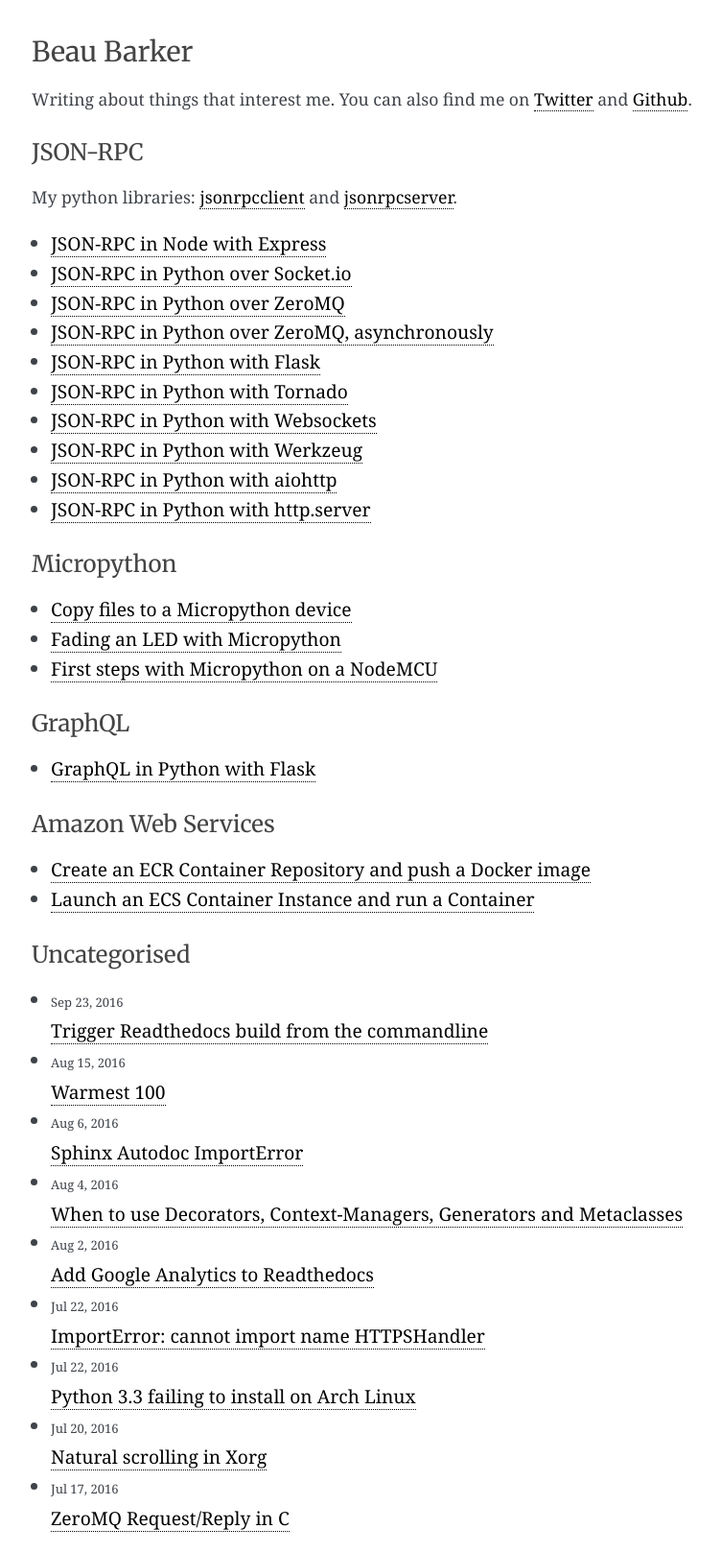
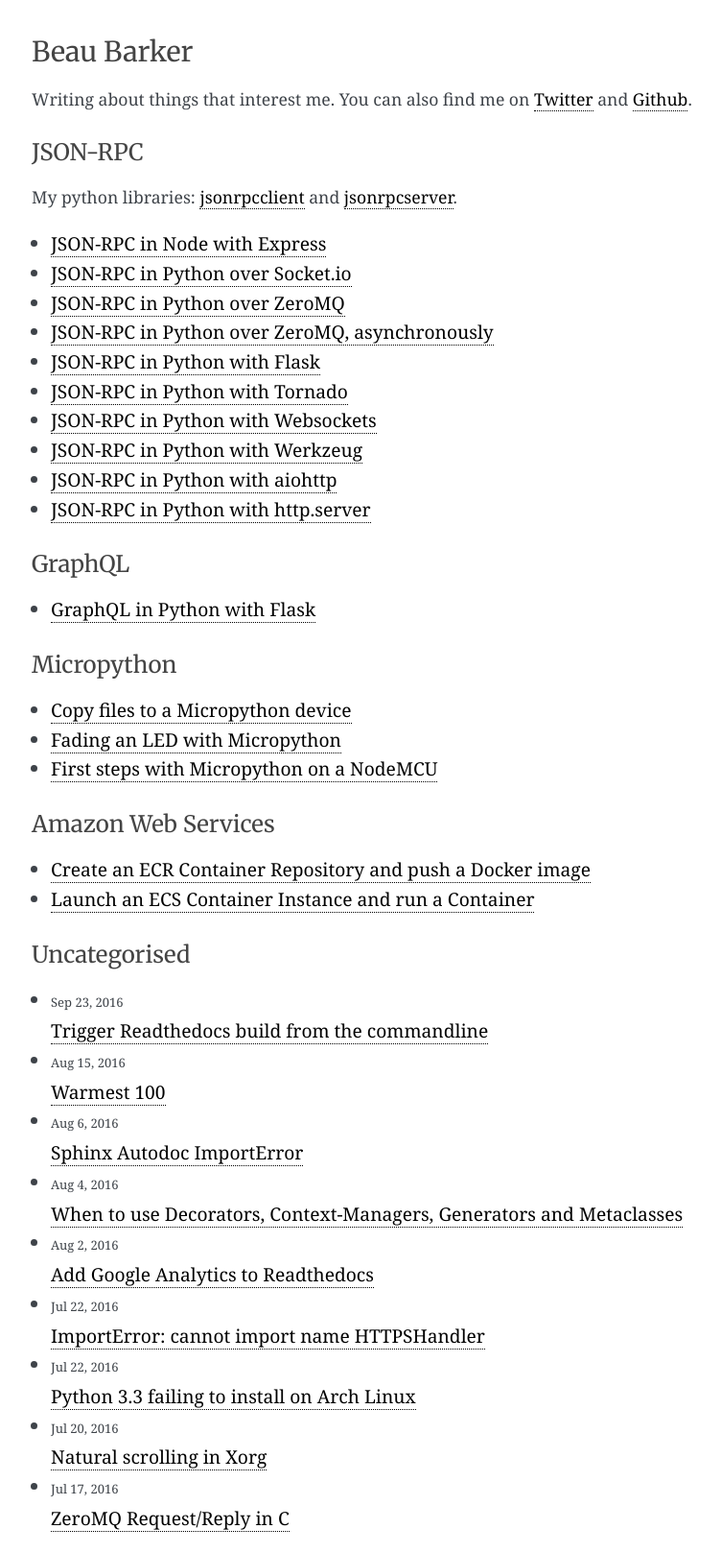
Before and after one commit to explodinglabs/explodinglabs.github.io, a Jekyll site: the page built from index.html, in a window 1280 px wide. Shown: the whole page at 96% size, without its empty margins (227-979 px from the left). Built offline with Jekyll 4.4.1, drawn with Linux system fonts in a browser that asks for light colours; some web fonts are replaced.

Commit message:
Reordered collections

```diff
--- a/_config.yml
+++ b/_config.yml
@@ -40,8 +40,8 @@
     graphql:
         title: GraphQL
         output: true
-        priority: 3
+        priority: 2
     micropython:
         title: Micropython
         output: true
-        priority: 2
+        priority: 3
```
